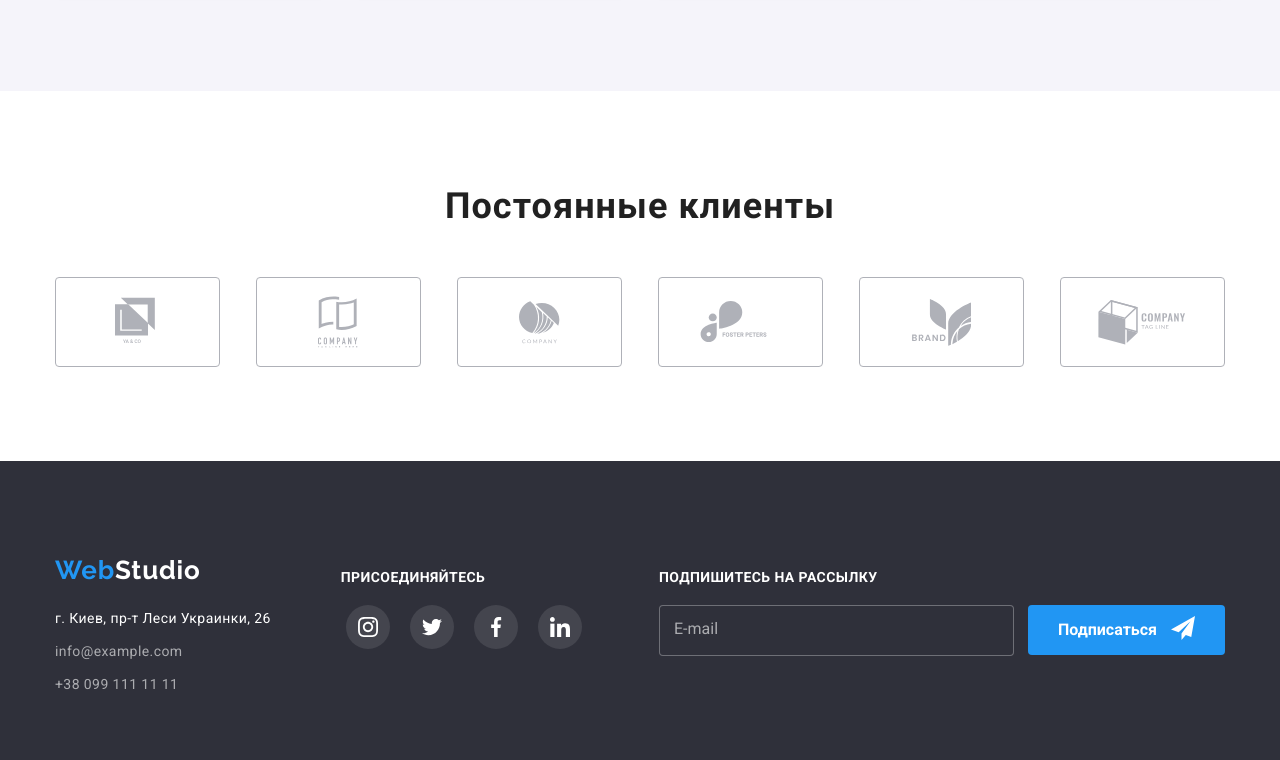
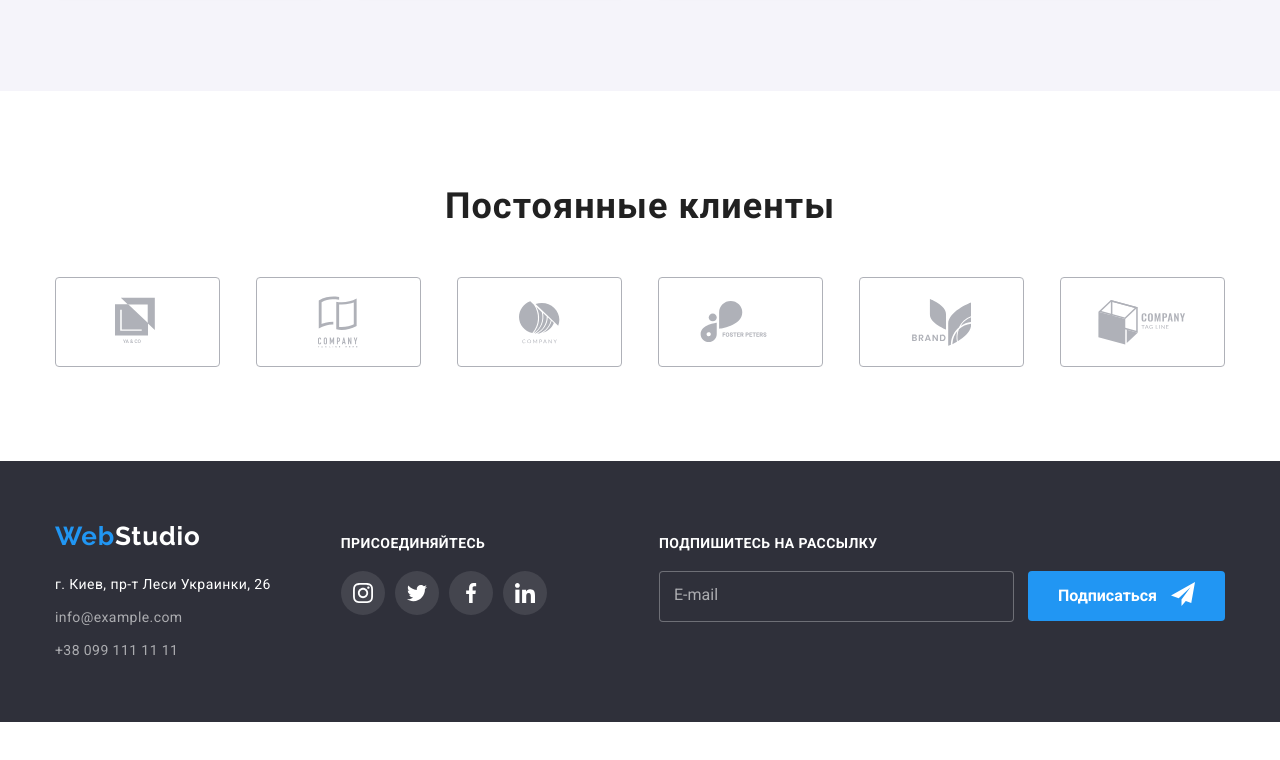
Before and after one commit to RybalovValentyn/goit-markup-hw-08, a plain HTML site: page index.html in a window 1280 px wide. Shown: the part 2372-3132 px from the top of the page. After the commit the page ends 3094 px from the top, so only its background shows below. Drawn offline with Linux system fonts and the light colour scheme.

Commit message:
home-work-8

```diff
--- a/index.html
+++ b/index.html
@@ -305,7 +305,7 @@
     </section>
     </main>
     <footer >
-        <div class="container" >
+        <div class="container desktop" >
             <div class="tablet-container">
         <div class="footer-container">
         <a href="index.html" class="logo"><span class="logo-web">Web</span><span class="footer">Studio</span></a>
--- a/sass/components/_modal.scss
+++ b/sass/components/_modal.scss
@@ -7,7 +7,7 @@
     background-color: rgba(0, 0, 0, 0.5);
     opacity: 1;
     @media screen and (max-width: 527px) and (max-height: 609px) {
-    overflow-y: scroll;
+    overflow-y: auto;
         }
     transition: opacity 250ms cubic-bezier(0.4, 0, 0.2, 1);}
 
@@ -25,7 +25,7 @@
     left: 50%;
     top: 50%;
     transform: translate(-50%, -50%);
-    overflow-y: scroll;
+    overflow-y: auto;
     @media screen and (max-width: 1199px){
         width: 100%;
         max-width: 450px;
--- a/sass/components/_page-footer.scss
+++ b/sass/components/_page-footer.scss
@@ -1,10 +1,14 @@
 footer {
     background-color: $footer-color;
     width: 100% ;
-   &>.container{ @media screen and (min-width: 1200px){
+   &>.container  { @media screen and (min-width: 1200px){
         display: flex;
         justify-content: space-between;
-          }}
+                  }}
+}
+.container.desktop {
+
+     padding: 60px 15px;
 }
 .footer-container {
     color: $white-color;
@@ -108,8 +112,6 @@ footer {
 }
 
 .social-footer {
-    margin-right: 5px;
-    margin-left: 5px;
     background-color: rgba(255, 255, 255, 0.1);
     fill: $white-color;
 }
```
Also changed, not shown: css/main.css, css/main.min.css, 2 other files.
